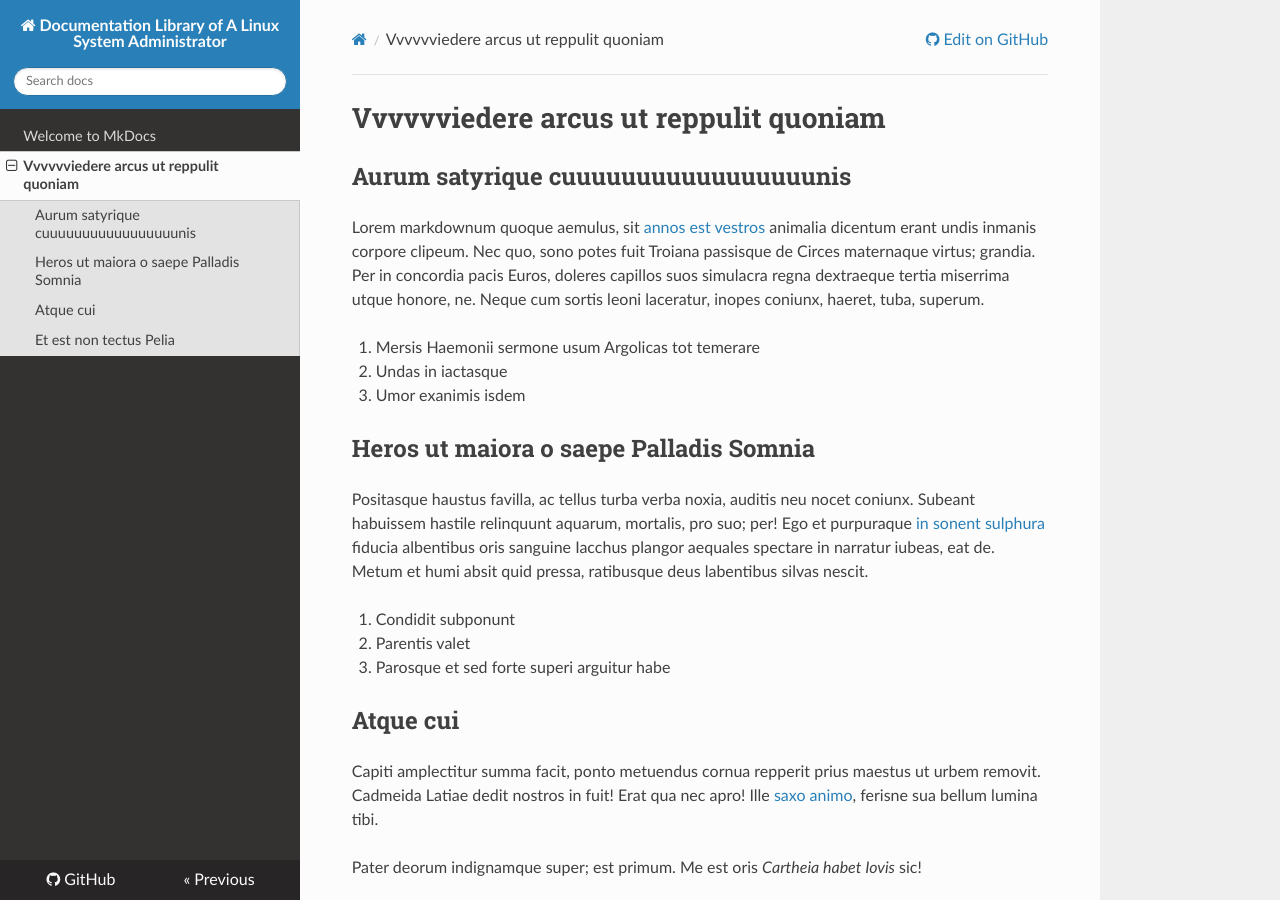
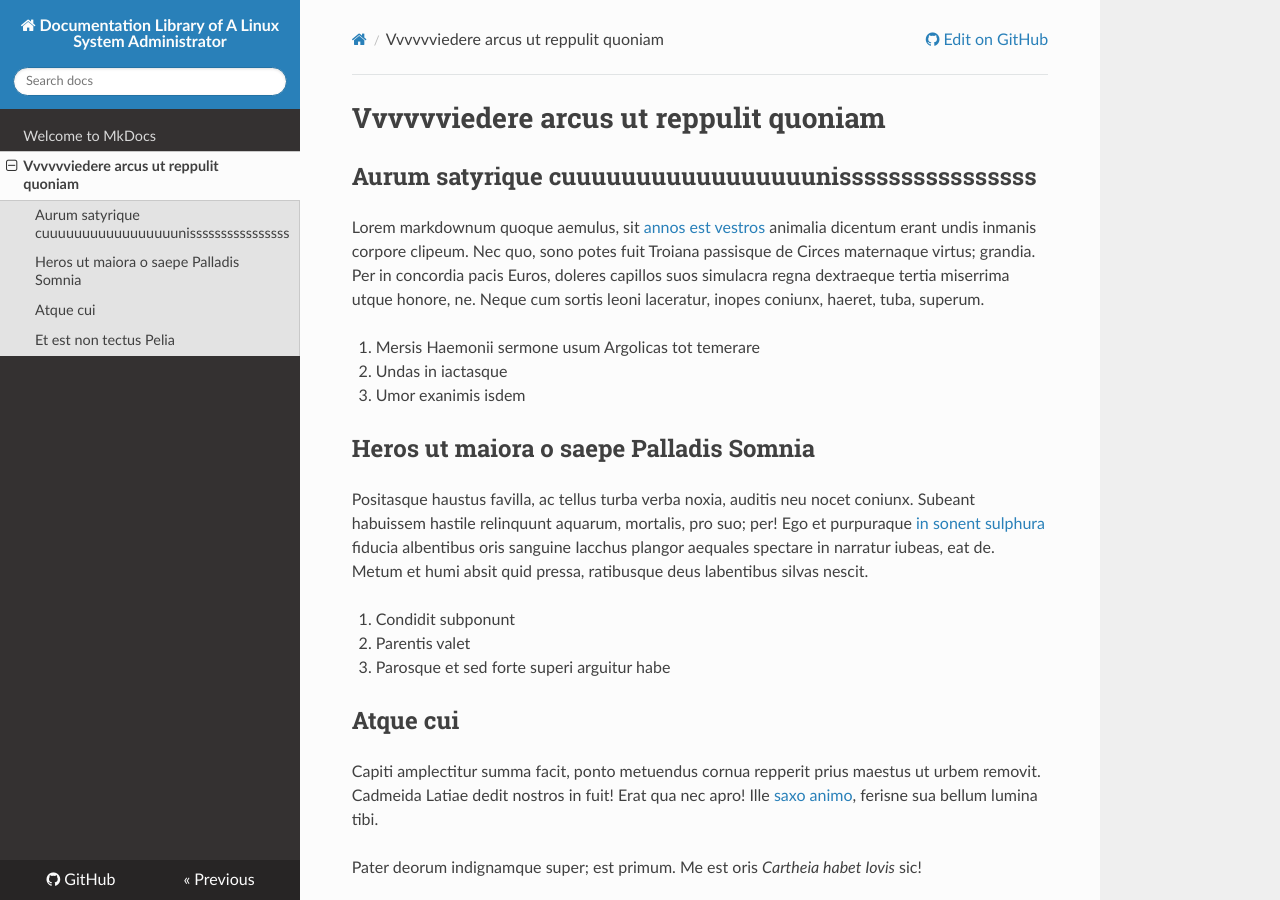
Before and after one commit to iprofor/docs.iprofor.it, an MkDocs documentation site: the page built from markdown/about.md, in a window 1280 px wide and 900 px high. Built offline with MkDocs 1.6.1, drawn with Linux system fonts in a browser that asks for light colours; nearby versions of some CDN libraries; old or Windows-style settings are respelled for this version of MkDocs.

Commit message:
Update about.md

```diff
--- a/markdown/about.md
+++ b/markdown/about.md
@@ -1,6 +1,6 @@
 # Vvvvvviedere arcus ut reppulit quoniam
 
-## Aurum satyrique cuuuuuuuuuuuuuuuuunis
+## Aurum satyrique cuuuuuuuuuuuuuuuuunissssssssssssssss
 
 Lorem markdownum quoque aemulus, sit [annos est vestros](http://a.net/) animalia
 dicentum erant undis inmanis corpore clipeum. Nec quo, sono potes fuit Troiana
```
